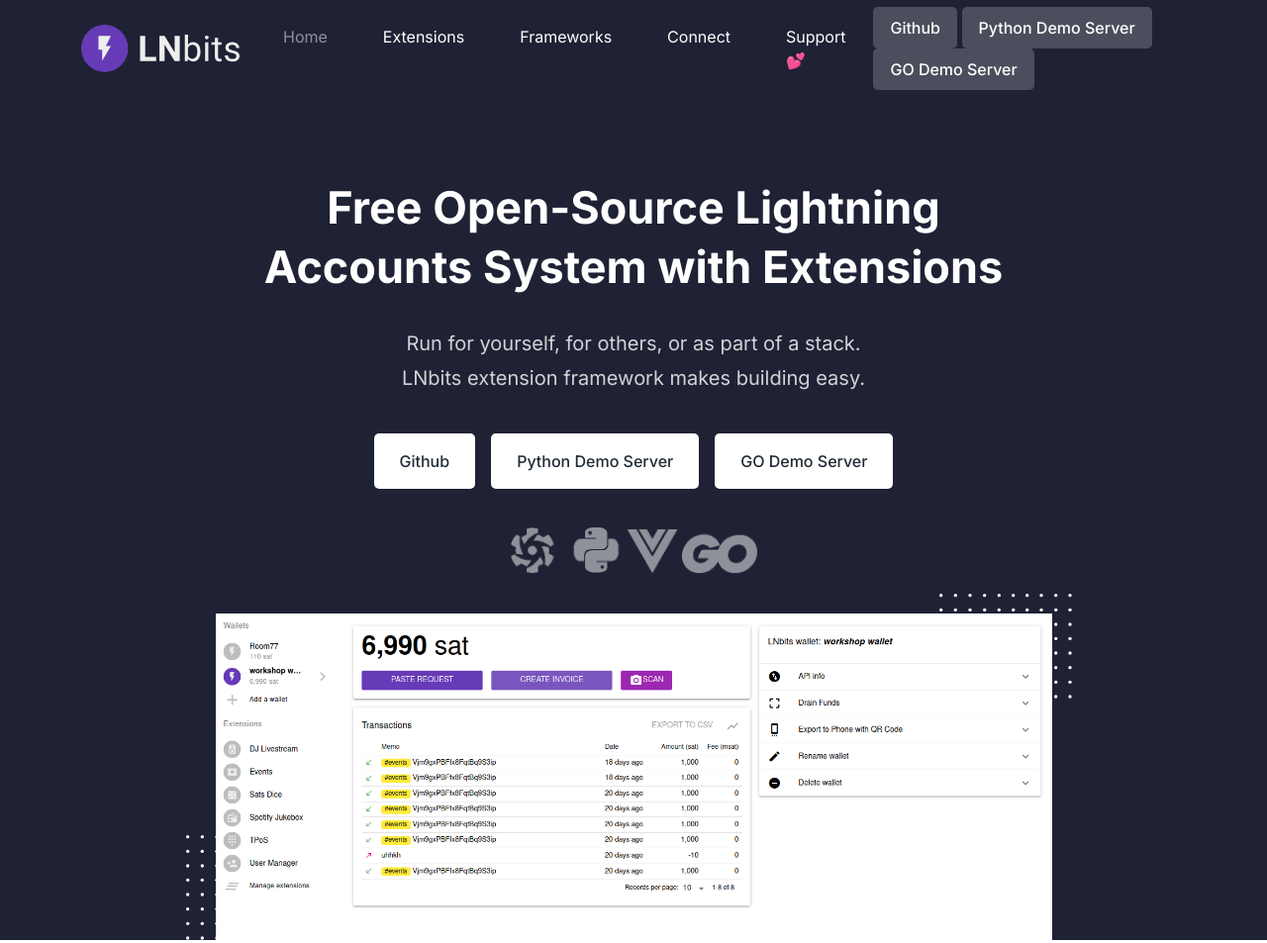
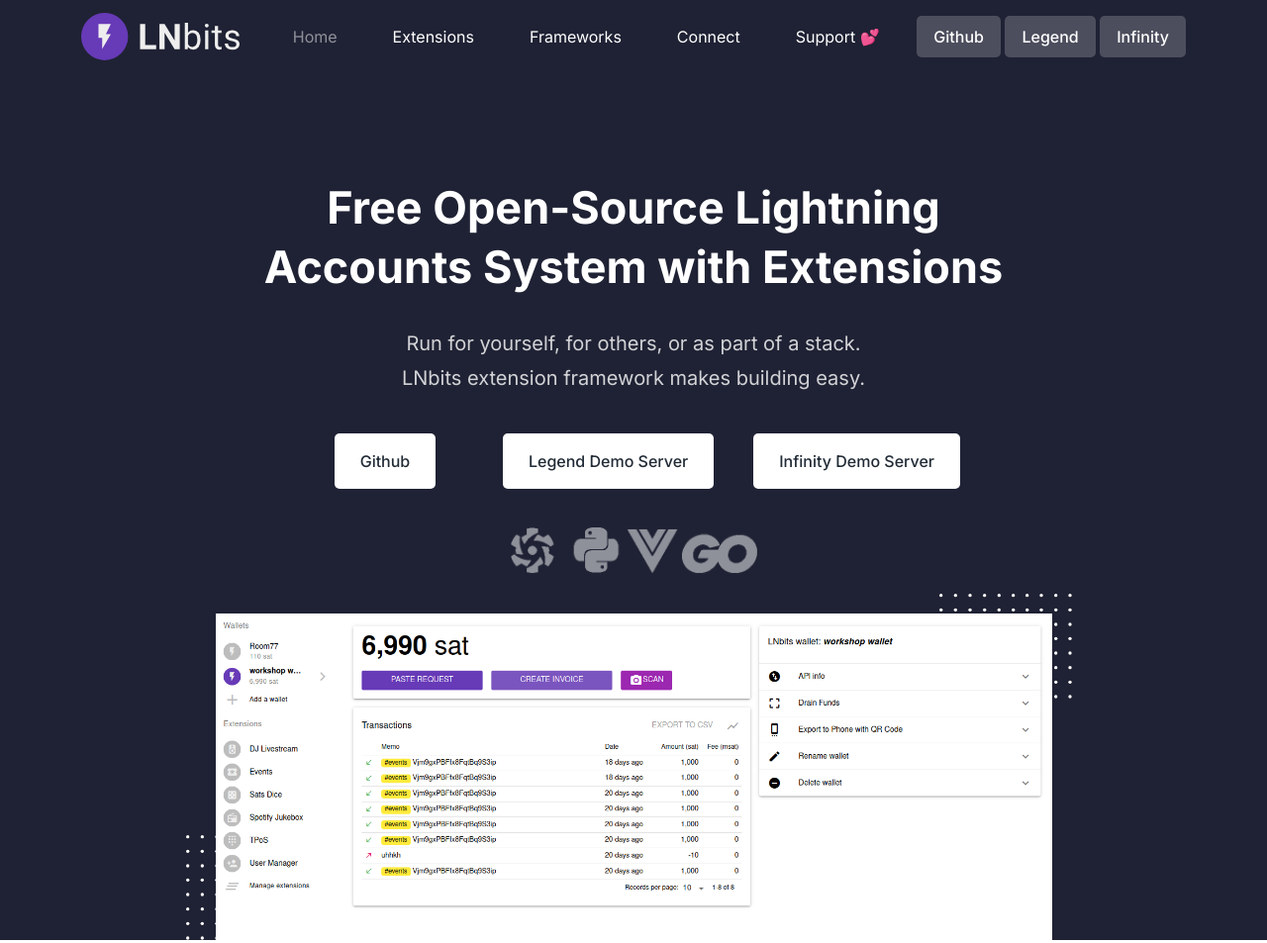
Before and after one commit to motorina0/lnbits.github.io, a plain HTML site: page index.html in a window 1280 px wide. Shown: the top 953 px of the page at 99% size. Drawn offline with Linux system fonts and the light colour scheme.

Commit message:
Added legen/infinity

```diff
--- a/index.html
+++ b/index.html
@@ -121,7 +121,7 @@
 
                   class="ud-main-btn ud-white-btn"
                 >
-                  Python Demo Server</i>
+                  Legend</i>
                 </a>
                 <a
                   href="go.html"
@@ -129,7 +129,7 @@
 
                   class="ud-main-btn ud-white-btn"
                 >
-                  GO Demo Server</i>
+                  Infinity</i>
                 </a>
               </div>
             </nav>
@@ -154,38 +154,38 @@
                 LNbits extension framework makes
                 building easy.
               </p>
-              <ul class="ud-hero-buttons">
-                <li>
+              <center>
+              <div style="max-width: 700px"class="row ud-hero-buttons">
+                <div class="col">
                   <a
                     href="https://github.com/lnbits/lnbits#lnbits"
                     rel="nofollow noopener"
-
                     class="ud-main-btn ud-white-btn"
                   >
                     Github
                   </a>
-                </li>
-                <li>
+                </div>
+                <div class="col">
                   <a
                     href="https://demo.lnbits.com"
                     rel="nofollow noopener"
-
                     class="ud-main-btn ud-white-btn"
                   >
-                    Python Demo Server </i>
+                    Legend Demo Server
                   </a>
-                </li>
-                <li>
+                </div>
+                <div class="col">
                   <a
                     href="go.html"
                     rel="nofollow noopener"
 
                     class="ud-main-btn ud-white-btn"
                   >
-                    GO Demo Server </i>
+                  Infinity Demo Server
                   </a>
-                </li>
-              </ul>
+                </div>
+              </div>
+            </center>
             </div>
             <div
               class="ud-hero-brands-wrapper wow fadeInUp"
@@ -362,7 +362,7 @@
             >
 
             <div class="ud-testimonial-content">
-              <h3>FastAPI (Python)</h3>
+              <h3>Legend</h3>
               <p>
                 One of the optional backends, FastAPI (Python) is a modern, high-performance, web
                 framework for building APIs
@@ -384,7 +384,7 @@
             >
 
             <div class="ud-testimonial-content">
-              <h3>GO</h3>
+              <h3>Infinity</h3>
               <p>
                 One of the optional backends, Go is an open source programming language that makes buildin simple, reliable, and efficient software.
               </p>
```
Also changed, not shown: go.html (+7 -7 lines).
